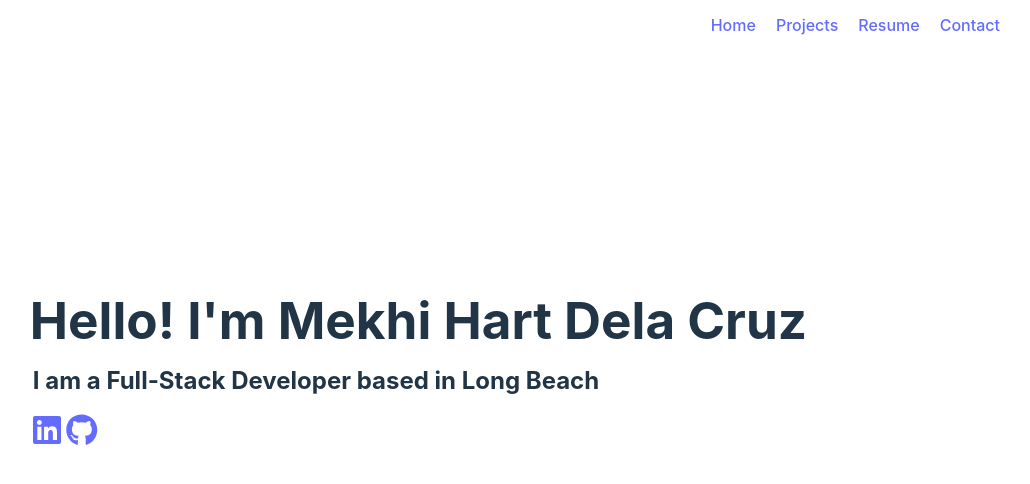
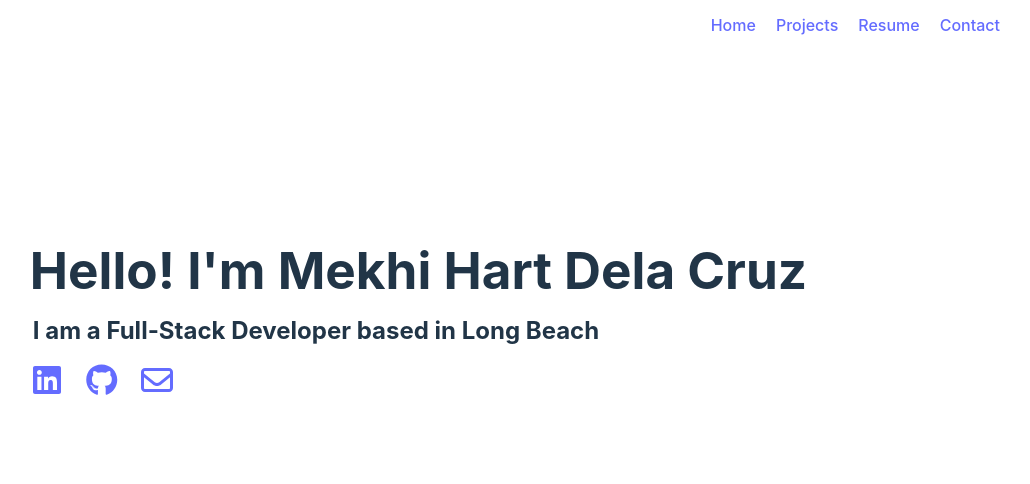
Before and after one commit to MekhiHart/portfolio, a React (Vite) app: page / in a window 1280 px wide. Shown: the top 484 px of the page, without its empty margins (250-1280 px from the left). Built offline with nearby package versions, Linux system fonts and the light colour scheme.

Commit message:
Made spacing right for icons

```diff
--- a/src/App.css
+++ b/src/App.css
@@ -6,7 +6,7 @@
 }
 
 #root{
-  margin-top: -100px;
+  margin-top: -200px;
   display: flex;
   width: 100%;
   justify-content: center;
@@ -33,13 +33,10 @@
   display: flex;
   flex-direction: row;
   margin-left: 7px;
-
 }
-
 .home--links a{
-  margin-right: 20px;
+  margin-right: 40px;
 }
-
 .home--icon{
   scale:2;
 }
--- a/src/App.tsx
+++ b/src/App.tsx
@@ -10,8 +10,9 @@ import Contact from './Components/Contact'
 
 // Font Awesome
 import { library } from '@fortawesome/fontawesome-svg-core'
+import { faEnvelope } from '@fortawesome/free-regular-svg-icons'
 import { faLinkedin, faGithub } from '@fortawesome/free-brands-svg-icons'
-library.add( faLinkedin, faGithub)
+library.add( faLinkedin, faGithub, faEnvelope)
 
 function App() {
 
@@ -19,7 +20,7 @@ function App() {
     <BrowserRouter>
       <NavBar />
       <Routes>
-        <Route path="/" element={<Home />} />
+        <Route path="/" element={<Home icons={[faEnvelope,faLinkedin,faGithub]} />} />
         <Route path="/Projects" element={<Projects/>} />
         <Route path="/Resume" element={<Resume/>} />
         <Route path="/Contact" element={<Contact/>} />
--- a/src/Components/Home.tsx
+++ b/src/Components/Home.tsx
@@ -1,6 +1,6 @@
-import { faLinkedin, faGithub } from '@fortawesome/free-brands-svg-icons'
 import { FontAwesomeIcon } from '@fortawesome/react-fontawesome'
-export default function Home(){
+export default function Home(props: any){
+    const [faEnvelope,faLinkedin,faGithub] = props.icons
     return (
 
         <div className="home--container">
@@ -8,9 +8,9 @@ export default function Home(){
             <h2>I am a Full-Stack Developer based in Long Beach</h2>
 
             <div className="home--links">
-
                 <a className="home--icon" href="https://www.linkedin.com/in/mekhihart-delacruz/" target="_blank" rel="noreferrer"><FontAwesomeIcon icon={faLinkedin}/> </a>
                 <a className="home--icon" href="https://github.com/MekhiHart" target="_blank" rel="noreferrer"> <FontAwesomeIcon icon={faGithub}/></a>
+                <a className="home--icon" href="mailto:mekhihartdelacruz@gmail.com" target="_blank" rel="noreferrer"> <FontAwesomeIcon icon={faEnvelope}/></a>
             </div>
         </div>
 
```
